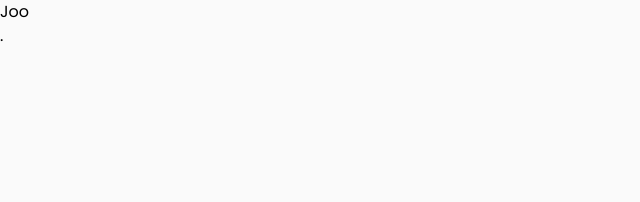
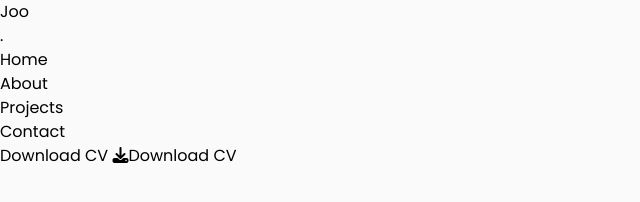
Before and after one commit to Joo-Wee/personalPortfolio, a website: page src/index.html in a window 1280 px wide. Shown: the whole page, without its empty margins (0-640 px from the left). Drawn offline with Linux system fonts and the light colour scheme.

Commit message:
Small addition

```diff
--- a/src/index.html
+++ b/src/index.html
@@ -14,6 +14,25 @@
                 <p>Joo</p>
                 <span>.</span>
             </div>
+
+            <div id="myNavMenu">
+                <ul>
+                    <li><a href="#home">Home</a>
+                        <div class = "circle"></div>
+                    </li>
+                    <li><a href="#about">About</a>
+                        <div class="circle"></div>
+                    </li>
+                    <li><a href="#projects">Projects</a>
+                        <div class="circle"></div>
+                    </li>
+                    <li><a href="#contact">Contact</a>
+                        <div class="circle"></div>
+                    </li>
+                </ul>
+            </div>
+
+            <div><button>Download CV <i class="fa-solid fa-download"></i>Download CV</button></div>
         </nav>
     </div>
 </html>
```
